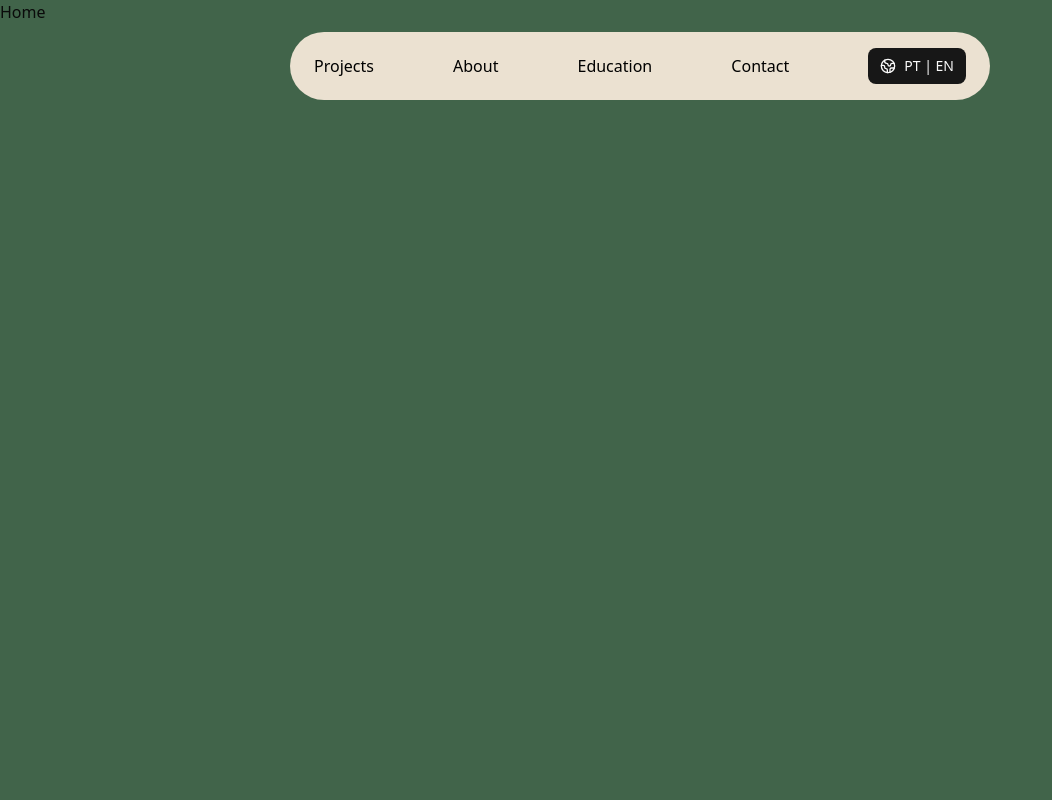
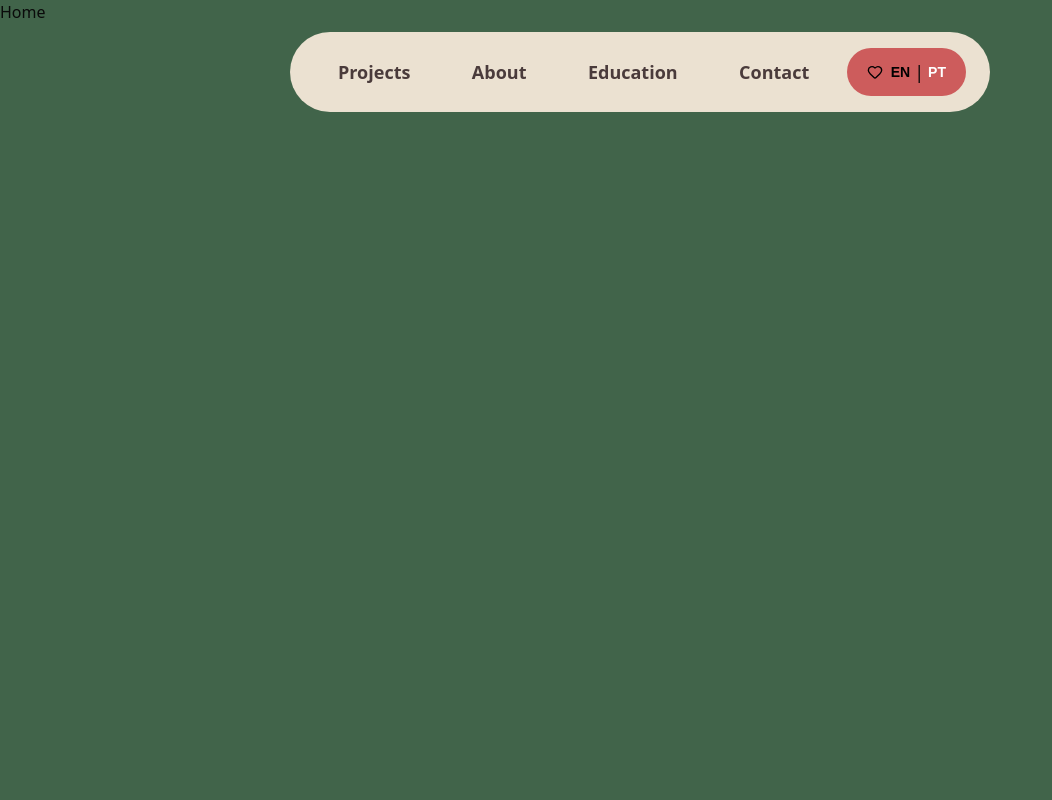
Before and after one commit to Alessandro-Vieira77/my-portfolio, a React (Vite) app: page / in a window 1280 px wide. Shown: the top 800 px of the page, without its empty margins (0-1052 px from the left). Built offline with nearby package versions, Linux system fonts and the light colour scheme.

Commit message:
feat: stylized header

```diff
--- a/src/App.jsx
+++ b/src/App.jsx
@@ -1,24 +1,33 @@
-import { Earth } from 'lucide-react'
-import { Button } from './components/ui/button'
 import StarSvg from './assets/star-06-svgrepo-com.svg?react'
 import { CarouselProjects } from './components/carousel-projects'
+import { useState } from 'react'
+import LanguageButton from './components/linguage-button'
 
 export default function App() {
   const navNames = ['Projects', 'About', 'Education', 'Contact']
+  const [language, setLanguage] = useState('en')
 
   return (
     <div id="container" className="relative flex min-h-screen flex-col">
-      <header className="fixed top-0 left-1/2 z-20 mx-auto mt-8 w-[700px] -translate-x-1/2 transform rounded-full bg-[#EBE1D1] px-6 py-4 text-black">
+      <header className="fixed top-0 left-1/2 z-20 mx-auto mt-8 w-[700px] -translate-x-1/2 transform rounded-full bg-[#EBE1D1] px-6 py-4">
         <nav className="w-full">
           <ul className="flex w-full items-center justify-between">
             {navNames.map(name => (
               <li key={name}>
-                <a href={`#${name.toLowerCase()}`}>{name}</a>
+                <a
+                  id="navLink"
+                  className="relative z-1 block overflow-hidden rounded-[32px] px-6 py-2.5 text-lg font-semibold text-[#4a3b3b] transition-colors duration-500"
+                  href={`#${name.toLowerCase()}`}
+                >
+                  {name}
+                </a>
               </li>
             ))}
-            <Button className="cursor-pointer space-x-2">
-              <Earth /> PT | EN
-            </Button>
+            {language === 'en' ? (
+              <LanguageButton L1="EN" L2="PT" onClick={() => setLanguage('pt')} />
+            ) : (
+              <LanguageButton L1="PT" L2="EN" onClick={() => setLanguage('en')} />
+            )}
           </ul>
         </nav>
       </header>
--- /dev/null
+++ b/src/components/linguage-button/index.jsx
@@ -0,0 +1,16 @@
+import { Heart } from 'lucide-react'
+
+export default function LanguageButton({ L1, L2, onClick }) {
+  return (
+    <button
+      onClick={onClick}
+      className="flex cursor-pointer items-center gap-2 rounded-[32px] bg-[#cd5c5c] px-5 py-2.5 text-lg transition-all duration-200 ease-in-out hover:-translate-y-0.5 hover:transform hover:bg-[#b84c4c] hover:shadow-xl"
+    >
+      <Heart size={16} className="text-black" />{' '}
+      <div className="flex items-center gap-1">
+        <p className="cabin-bold text-sm text-black">{L1}</p> |{' '}
+        <p className="cabin-bold text-sm text-white">{L2}</p>
+      </div>
+    </button>
+  )
+}
--- a/src/index.css
+++ b/src/index.css
@@ -1,12 +1,21 @@
-@import "tailwindcss";
-@import "tw-animate-css";
+@import 'tailwindcss';
+@import 'tw-animate-css';
 
-@import url("https://fonts.googleapis.com/css2?family=Rubik+Gemstones&display=swap");
+@import url('https://fonts.googleapis.com/css2?family=Rubik+Gemstones&display=swap');
+@import url('https://fonts.googleapis.com/css2?family=Cabin:ital,wght@0,700;1,700&display=swap');
 
 .rubik-gemstones-regular {
-  font-family: "Rubik Gemstones", system-ui;
+  font-family: 'Rubik Gemstones', system-ui;
   font-weight: 400;
   font-style: normal;
+}
+
+.cabin-bold {
+  font-family: 'Cabin', sans-serif;
+  font-optical-sizing: auto;
+  font-weight: 700;
+  font-style: normal;
+  font-variation-settings: 'wdth' 100;
 }
 
 @custom-variant dark (&:is(.dark *));
@@ -130,6 +139,46 @@
   }
 }
 
+/* #navLink {
+  position: relative;
+  text-decoration: none;
+  color: #4a3b3b;
+  font-size: 18px;
+  font-weight: 600;
+  padding: 10px 25px;
+  border-radius: 30px;
+  transition: color 0.5s;
+  display: block;
+  z-index: 1;
+  overflow: hidden;
+} */
+
+#navLink:after {
+  content: '';
+  position: absolute;
+  background: #ff4081;
+  width: 100%;
+  height: 100%;
+  border-radius: 30px;
+  top: 100%;
+  left: 50%;
+  transform: translate(-50%, -50%);
+  opacity: 0;
+  z-index: -1;
+  transition:
+    top 0.5s,
+    opacity 0.5s;
+}
+
+#navLink:hover::after {
+  top: 50%;
+  opacity: 1;
+}
+
+#navLink:hover {
+  color: #fff;
+}
+
 #container {
   background-color: #41644a;
 }
```
